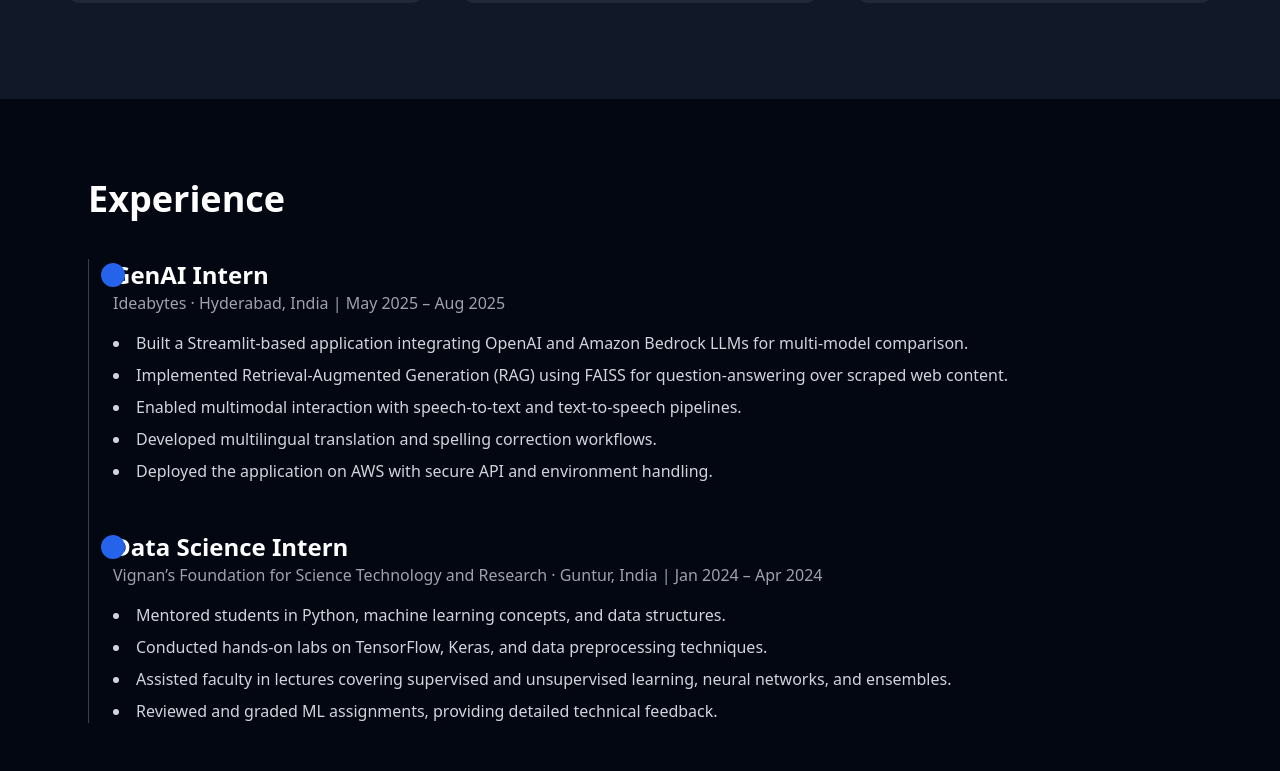
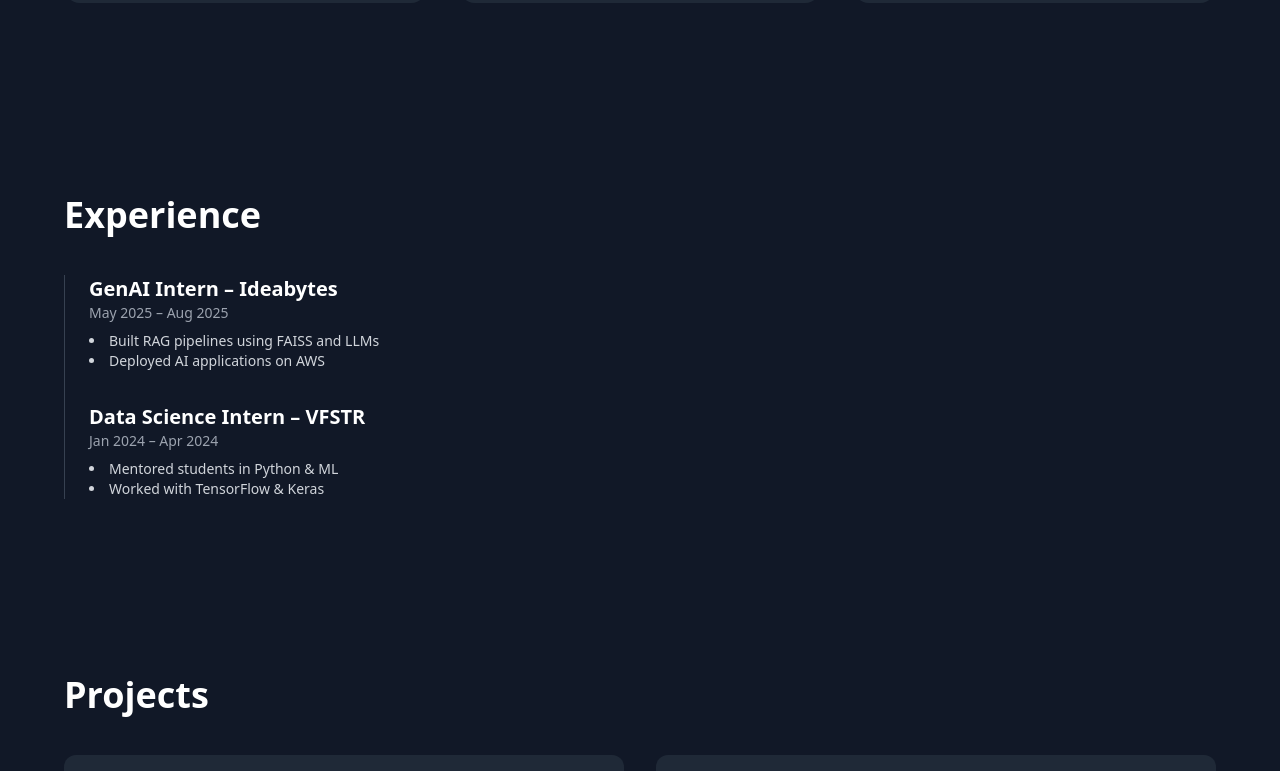
Before and after one commit to Loki0510/lokesh-portfolio, a React (Vite) app: page / in a window 1280 px wide. Shown: the part 1789-2560 px from the top of the page. Built offline with nearby package versions, Linux system fonts and the light colour scheme.

Commit message:
Refactor Experience component layout and content

```diff
--- a/src/components/Experience.jsx
+++ b/src/components/Experience.jsx
@@ -1,51 +1,28 @@
 const Experience = () => {
   return (
-    <section className="py-20 px-6 max-w-6xl mx-auto">
-      <h2 className="text-4xl font-bold mb-10">
-        Experience
-      </h2>
+    <section className="py-24 px-6 bg-gray-900">
+      <div className="max-w-6xl mx-auto">
+        <h2 className="text-4xl font-extrabold mb-10">Experience</h2>
 
-      <div className="border-l border-gray-700 pl-6 space-y-12">
+        <div className="space-y-8 border-l border-gray-700 pl-6">
+          <div>
+            <h3 className="text-xl font-semibold">GenAI Intern – Ideabytes</h3>
+            <p className="text-gray-400 text-sm mb-2">May 2025 – Aug 2025</p>
+            <ul className="list-disc list-inside text-gray-300 text-sm">
+              <li>Built RAG pipelines using FAISS and LLMs</li>
+              <li>Deployed AI applications on AWS</li>
+            </ul>
+          </div>
 
-        {/* GenAI Intern */}
-        <div className="relative">
-          <span className="absolute -left-3 top-1 w-6 h-6 bg-blue-600 rounded-full"></span>
-
-          <h3 className="text-2xl font-semibold">
-            GenAI Intern
-          </h3>
-          <p className="text-gray-400">
-            Ideabytes · Hyderabad, India | May 2025 – Aug 2025
-          </p>
-
-          <ul className="mt-4 list-disc list-inside text-gray-300 space-y-2">
-            <li>Built a Streamlit-based application integrating OpenAI and Amazon Bedrock LLMs for multi-model comparison.</li>
-            <li>Implemented Retrieval-Augmented Generation (RAG) using FAISS for question-answering over scraped web content.</li>
-            <li>Enabled multimodal interaction with speech-to-text and text-to-speech pipelines.</li>
-            <li>Developed multilingual translation and spelling correction workflows.</li>
-            <li>Deployed the application on AWS with secure API and environment handling.</li>
-          </ul>
+          <div>
+            <h3 className="text-xl font-semibold">Data Science Intern – VFSTR</h3>
+            <p className="text-gray-400 text-sm mb-2">Jan 2024 – Apr 2024</p>
+            <ul className="list-disc list-inside text-gray-300 text-sm">
+              <li>Mentored students in Python & ML</li>
+              <li>Worked with TensorFlow & Keras</li>
+            </ul>
+          </div>
         </div>
-
-        {/* Data Science Intern */}
-        <div className="relative">
-          <span className="absolute -left-3 top-1 w-6 h-6 bg-blue-600 rounded-full"></span>
-
-          <h3 className="text-2xl font-semibold">
-            Data Science Intern
-          </h3>
-          <p className="text-gray-400">
-            Vignan’s Foundation for Science Technology and Research · Guntur, India | Jan 2024 – Apr 2024
-          </p>
-
-          <ul className="mt-4 list-disc list-inside text-gray-300 space-y-2">
-            <li>Mentored students in Python, machine learning concepts, and data structures.</li>
-            <li>Conducted hands-on labs on TensorFlow, Keras, and data preprocessing techniques.</li>
-            <li>Assisted faculty in lectures covering supervised and unsupervised learning, neural networks, and ensembles.</li>
-            <li>Reviewed and graded ML assignments, providing detailed technical feedback.</li>
-          </ul>
-        </div>
-
       </div>
     </section>
   );
```
